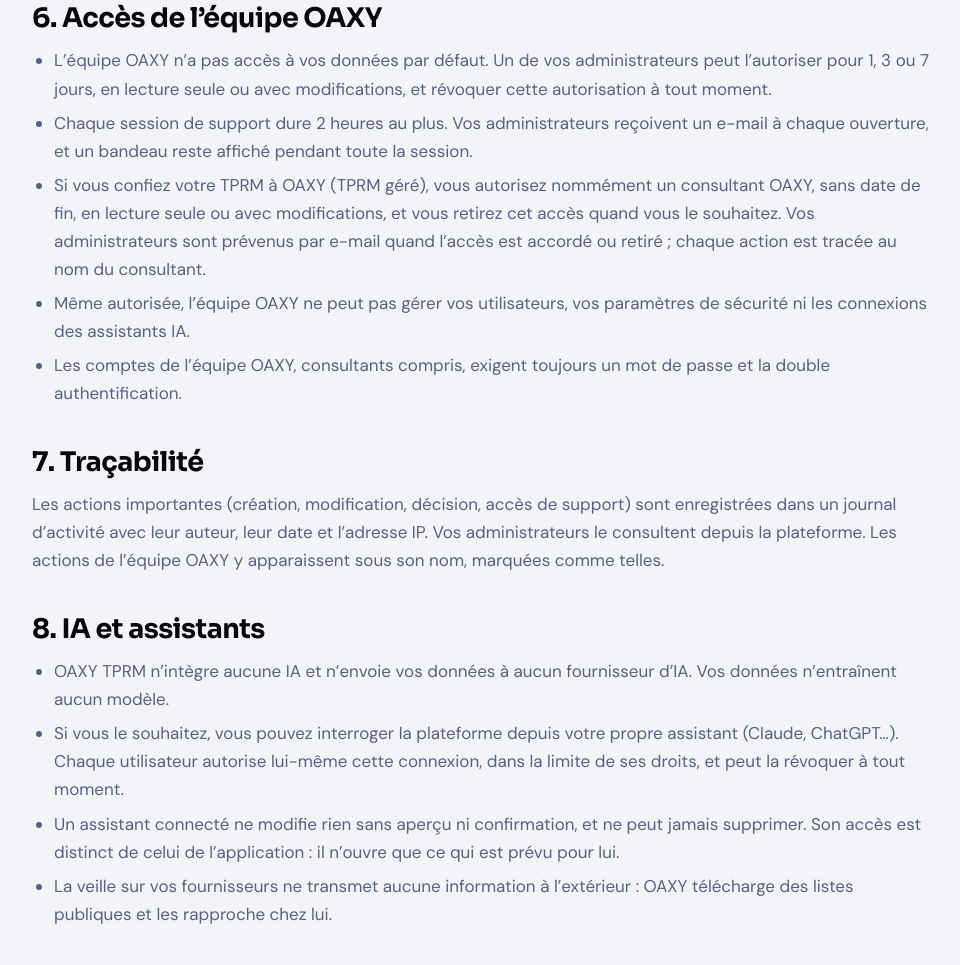
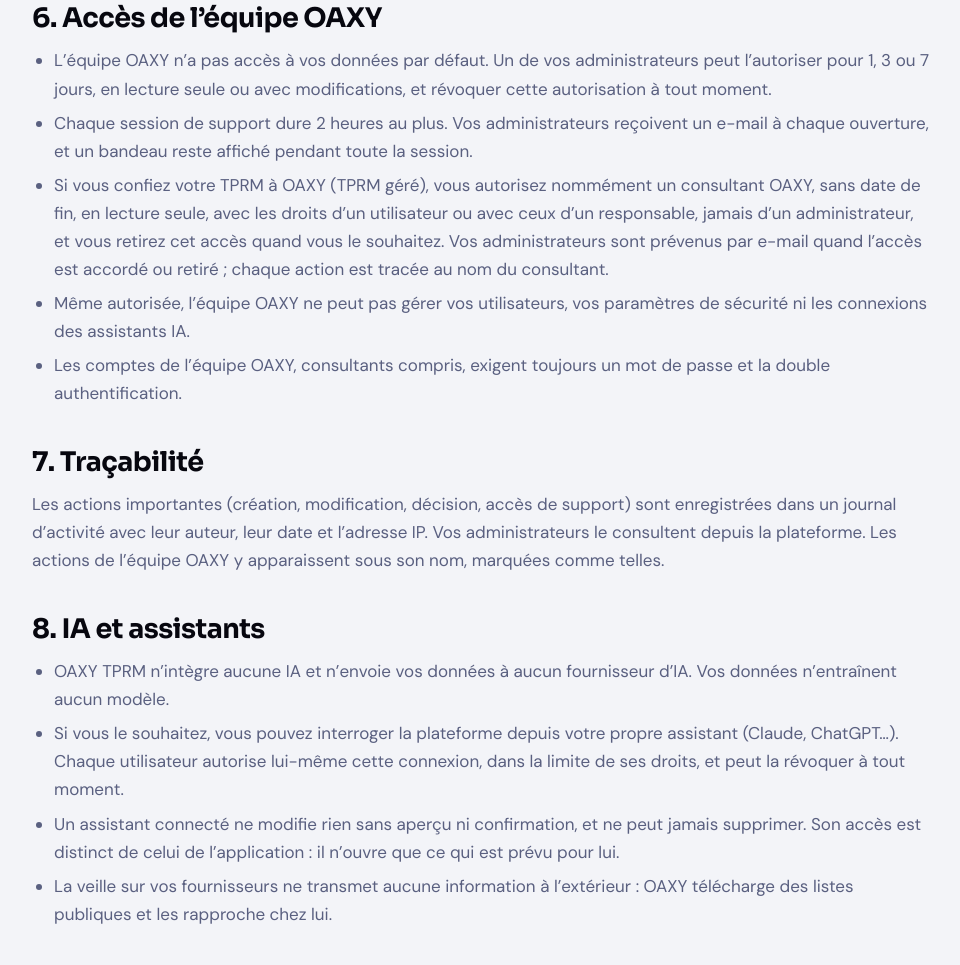
Before and after one commit to alexandrequesne/oaxy-landing, a plain HTML site: page securite.html in a window 1280 px wide. Shown: the part 3061-4026 px from the top of the page, without its empty margins (158-1118 px from the left). Drawn offline with nearby package versions, Linux system fonts and the light colour scheme.

Commit message:
docs(securite): managed access at one of three levels chosen by the customer (read-only, user's rights, manager's rights), never administrator
Co-Authored-By: Claude Opus 5.5 <noreply@anthropic.com>

```diff
--- a/securite.html
+++ b/securite.html
@@ -129,7 +129,7 @@
       <ul>
         <li>L’équipe OAXY n’a pas accès à vos données par défaut. Un de vos administrateurs peut l’autoriser pour 1, 3 ou 7 jours, en lecture seule ou avec modifications, et révoquer cette autorisation à tout moment.</li>
         <li>Chaque session de support dure 2 heures au plus. Vos administrateurs reçoivent un e-mail à chaque ouverture, et un bandeau reste affiché pendant toute la session.</li>
-        <li>Si vous confiez votre TPRM à OAXY (TPRM géré), vous autorisez nommément un consultant OAXY, sans date de fin, en lecture seule ou avec modifications, et vous retirez cet accès quand vous le souhaitez. Vos administrateurs sont prévenus par e-mail quand l’accès est accordé ou retiré ; chaque action est tracée au nom du consultant.</li>
+        <li>Si vous confiez votre TPRM à OAXY (TPRM géré), vous autorisez nommément un consultant OAXY, sans date de fin, en lecture seule, avec les droits d’un utilisateur ou avec ceux d’un responsable, jamais d’un administrateur, et vous retirez cet accès quand vous le souhaitez. Vos administrateurs sont prévenus par e-mail quand l’accès est accordé ou retiré ; chaque action est tracée au nom du consultant.</li>
         <li>Même autorisée, l’équipe OAXY ne peut pas gérer vos utilisateurs, vos paramètres de sécurité ni les connexions des assistants IA.</li>
         <li>Les comptes de l’équipe OAXY, consultants compris, exigent toujours un mot de passe et la double authentification.</li>
       </ul>
```
